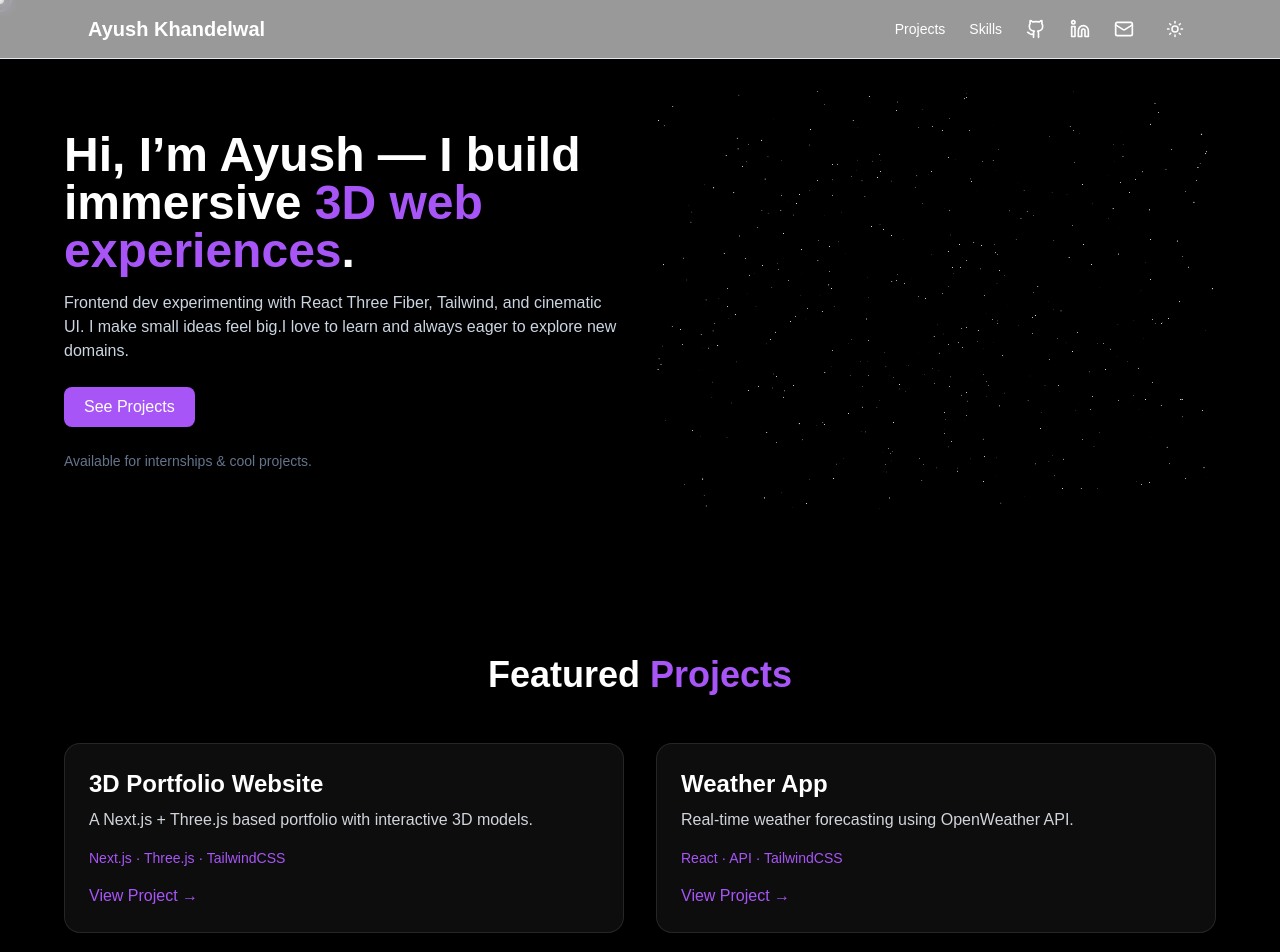
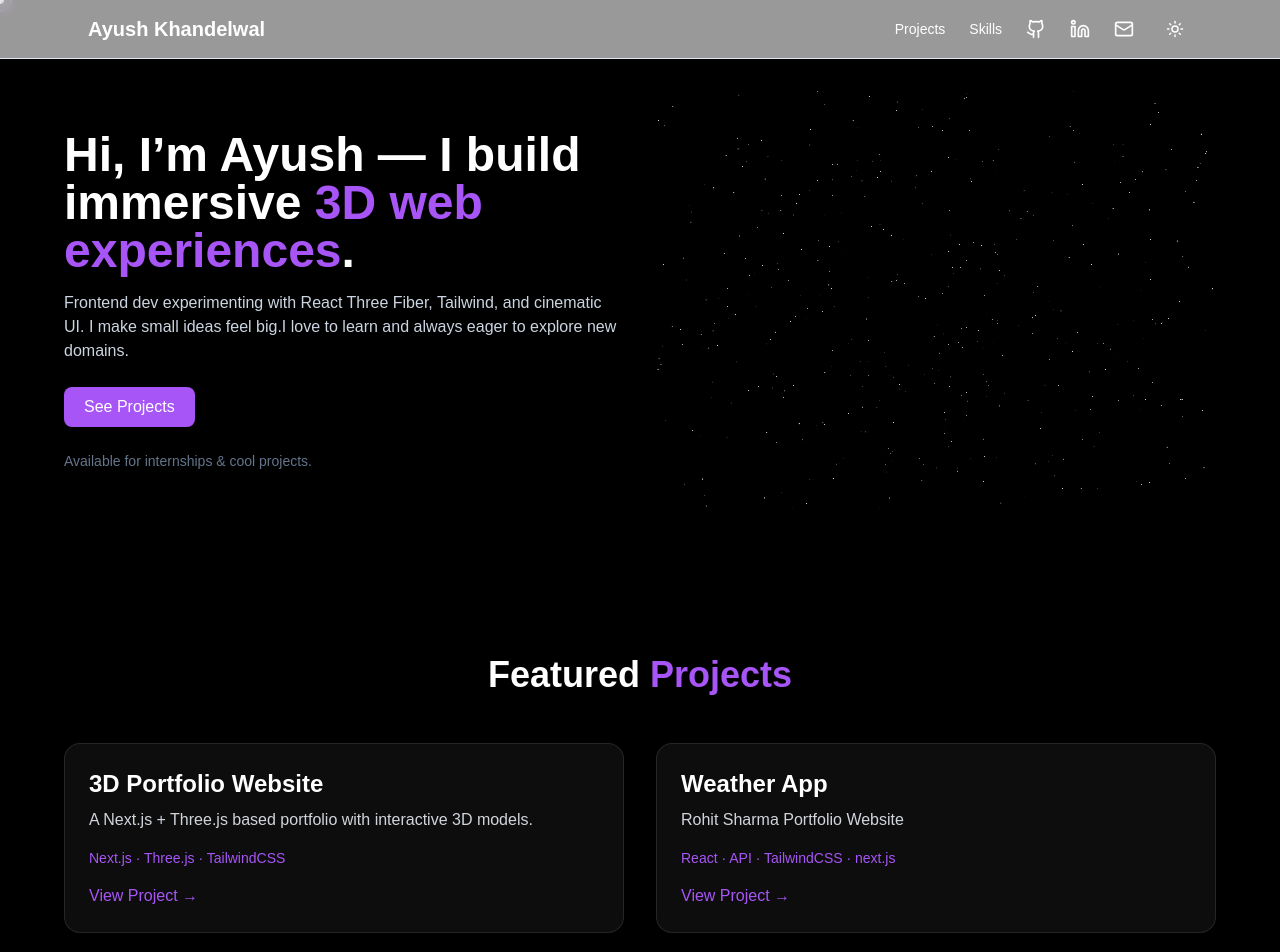
Before and after one commit to AyushKhandelwal2006/3d-portfolio, a Next.js app: page / in a window 1280 px wide. Shown: the top 952 px of the page. Built offline with nearby package versions, Linux system fonts and the light colour scheme.

Commit message:
Added new project link to my portfolio

```diff
--- a/components/Projects.js
+++ b/components/Projects.js
@@ -35,15 +35,15 @@ export default function Projects() {
           </h3>
 
           <p className="text-gray-300 mb-4">
-            Real-time weather forecasting using OpenWeather API.
+            Rohit Sharma Portfolio Website
           </p>
 
           <p className="text-sm text-primary mb-4">
-            React · API · TailwindCSS
+            React · API · TailwindCSS · next.js
           </p>
 
           <a
-            href="#"
+            href="https://rohit-sharma-portfolio-tau.vercel.app/"
             className="text-primary hover:text-primaryDark transition"
           >
             View Project →
```
